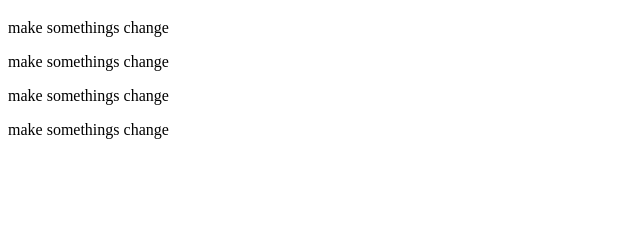
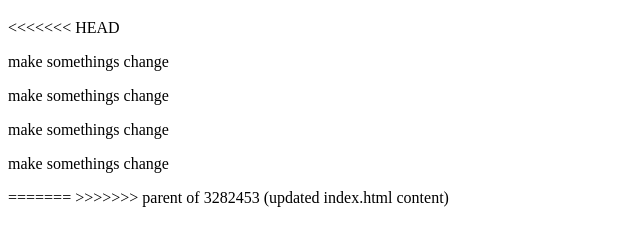
Before and after one commit to huongcucnguyen/project_demo_github, a plain HTML site: page index.html in a window 1280 px wide. Shown: the part 61-306 px from the top of the page, without its empty margins (0-640 px from the left). Drawn offline with Linux system fonts and the light colour scheme.

Commit message:
revert code in index.html file

```diff
--- a/index.html
+++ b/index.html
@@ -8,9 +8,12 @@
 </head>
 <body>
     <h1>bai 2</h1>
+<<<<<<< HEAD
     <p>make somethings change</p>
     <p>make somethings change</p>
     <p>make somethings change</p>
     <p>make somethings change</p>
+=======
+>>>>>>> parent of 3282453 (updated index.html content)
 </body>
 </html>
```
